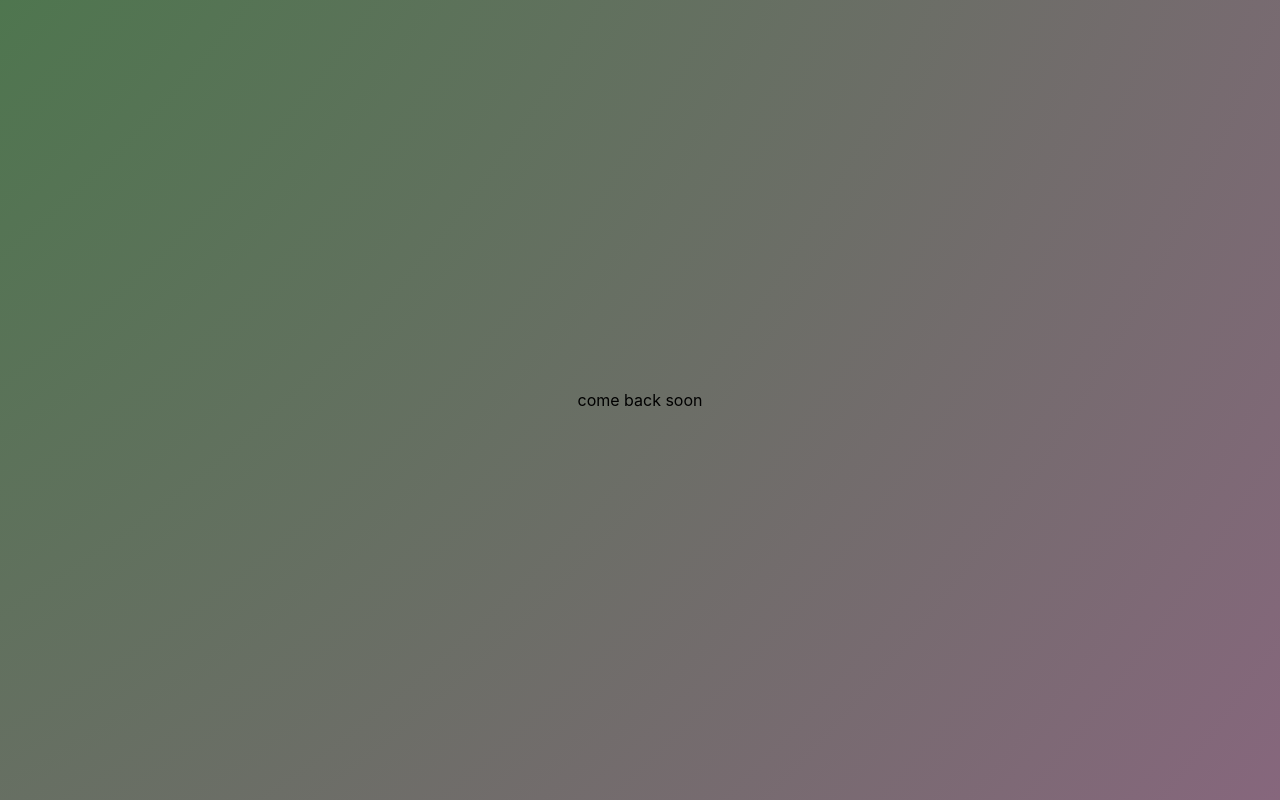
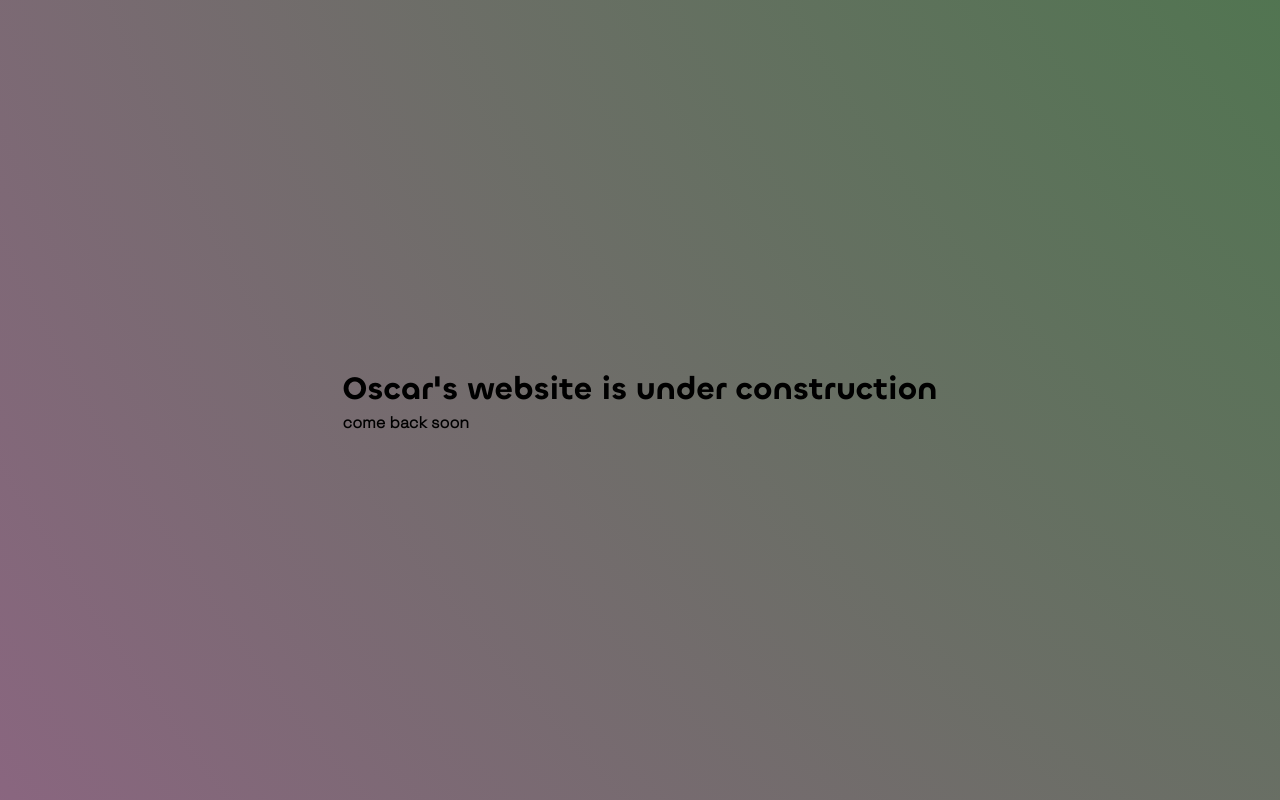
Before and after one commit to OLopezE/my-portfolio, a React (Create React App) app: page / in a window 1280 px wide. Built offline with nearby package versions, Linux system fonts and the light colour scheme.

Commit message:
alerting site is under construction

```diff
--- a/src/App.css
+++ b/src/App.css
@@ -7,8 +7,6 @@ body {
 
 h1, h2, h3 {
   font-family: Chillax;
-  color: #F2D98D;
-  text-shadow: 3px 3px #54728C;
 }
 
 *,
--- a/src/index.css
+++ b/src/index.css
@@ -39,6 +39,16 @@ body {
   src: url("/src/assets/media/fonts/Chillax-Semibold.woff");
 }
 
+@font-face {
+  font-family: "SpaceGrotesk";
+  src: url("/src/assets/media/fonts/SpaceGrotesk-Variable.woff");
+}
+
+p {
+  font-family: SpaceGrotesk;
+  font-weight: 600;
+}
+
 code {
   font-family: source-code-pro, Menlo, Monaco, Consolas, 'Courier New',
     monospace;
--- a/src/js/views/prototype/Prototype.jsx
+++ b/src/js/views/prototype/Prototype.jsx
@@ -2,7 +2,10 @@ import React from 'react'
 
 const Prototype = () => {
   return (
-    <div>come back soon</div>
+    <div>
+      <h1>Oscar's website is under construction</h1>
+      <p>come back soon</p>
+    </div>
   )
 }
 
```
Also changed, not shown: src/assets/media/fonts/SpaceGrotesk-Variable.woff (added).
